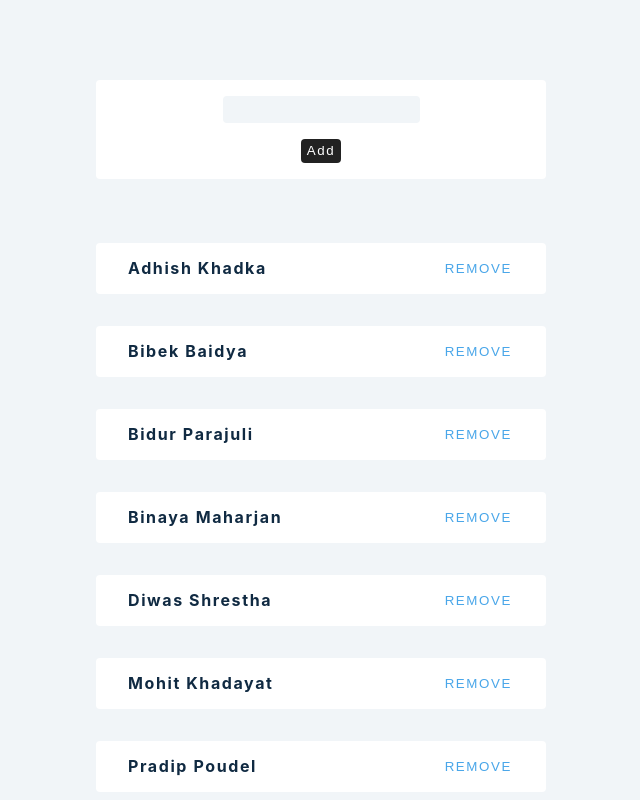
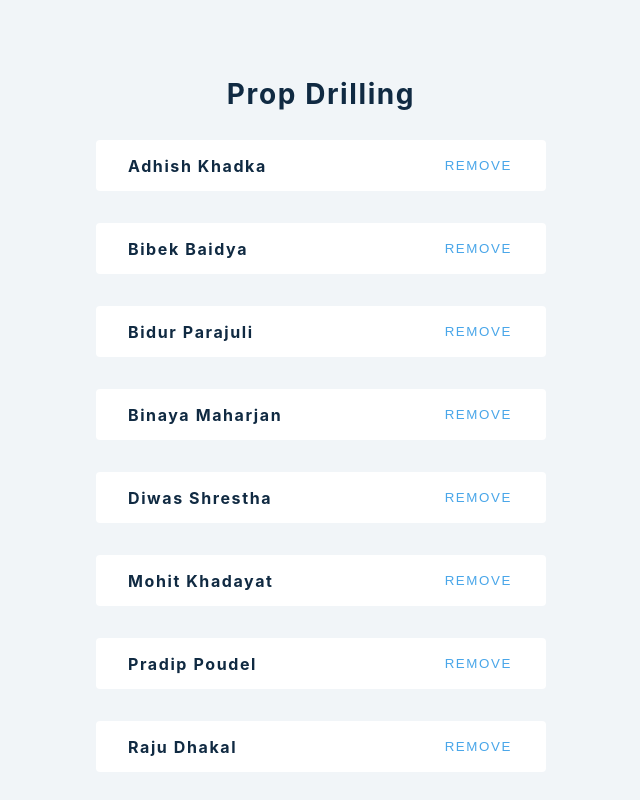
Before and after one commit to gorakhjoshi/AdvancedReactConcepts, a React (Create React App) app: page / in a window 1280 px wide. Shown: the top 800 px of the page, without its empty margins (319-959 px from the left). Built offline with nearby package versions, Linux system fonts and the light colour scheme.

Commit message:
propdrilling final concept

```diff
--- a/src/6-prop-drilling/prop-drilling.js
+++ b/src/6-prop-drilling/prop-drilling.js
@@ -3,30 +3,44 @@ import { data } from '../data';
 
 const PropDrilling = () => {
   const [people, setPeople] = useState(data);
+
+  const removePerson = (id) => {
+    setPeople((people) => {
+      return people.filter((person) => person.id !== id);
+    });
+  };
   return (
     <>
       <section>
         <h3>Prop Drilling</h3>
-        <List people={people} />
+        <List people={people} removePerson={removePerson} />
       </section>
     </>
   );
 };
 
-const List = ({ people }) => {
+const List = ({ people, removePerson }) => {
   return (
     <>
       {people.map((person) => {
-        return <SinglePerson key={person.id} />;
+        return (
+          <SinglePerson
+            key={person.id}
+            {...person}
+            removePerson={removePerson}
+          />
+        );
       })}
     </>
   );
 };
 
-const SinglePerson = (id) => {
+const SinglePerson = ({ id, name, removePerson }) => {
+  console.log(name);
   return (
     <div className='item'>
-      <h2>Single Person</h2>
+      <h4>{name}</h4>
+      <button onClick={() => removePerson(id)}>REMOVE</button>
     </div>
   );
 };
--- a/src/App.js
+++ b/src/App.js
@@ -1,9 +1,9 @@
-import UseReducer from './5-useReducer-Hook';
+import PropDrilling from './6-prop-drilling/prop-drilling';
 
 function App() {
   return (
     <div className='container'>
-      <UseReducer />
+      <PropDrilling />
     </div>
   );
 }
```
